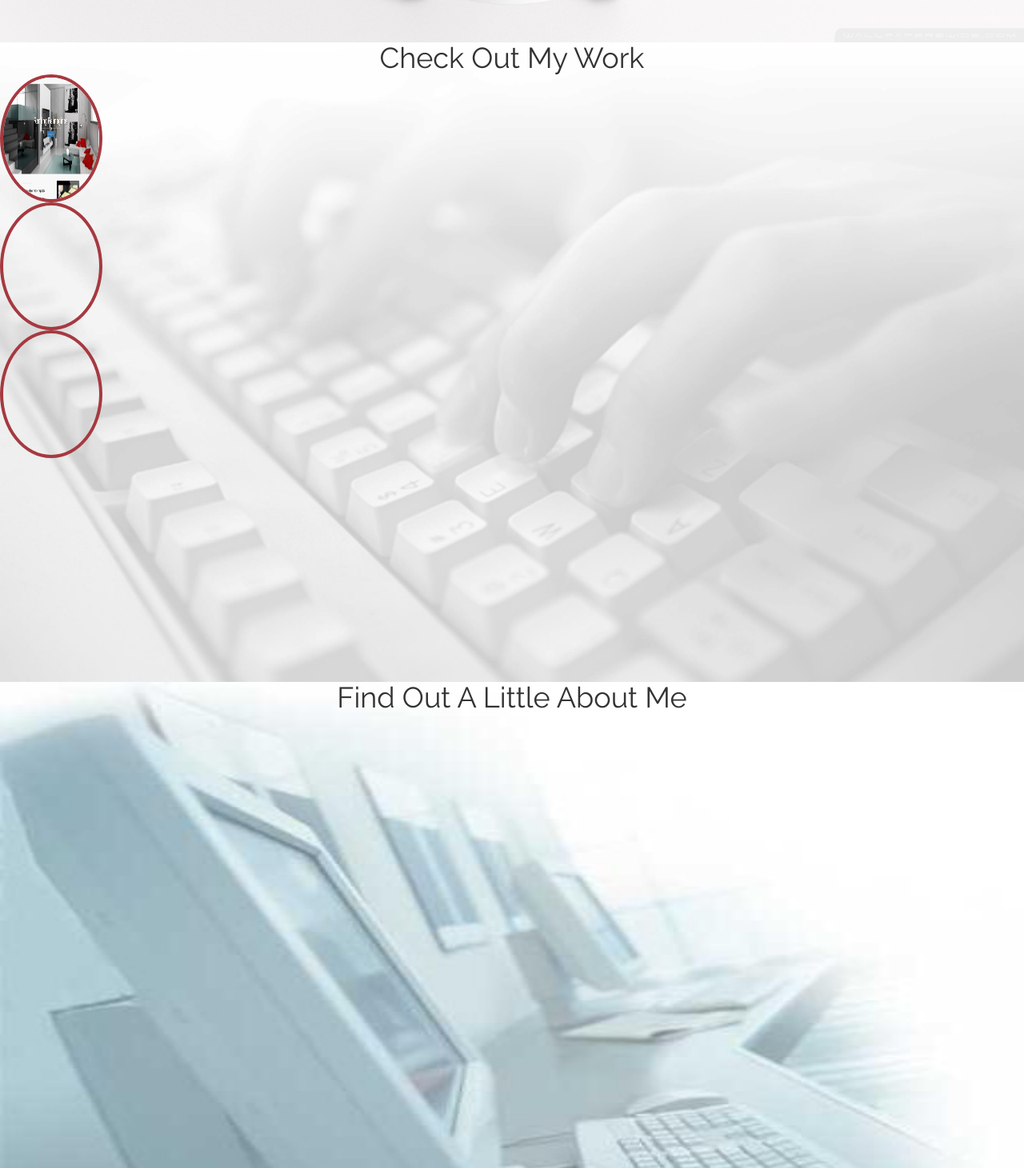
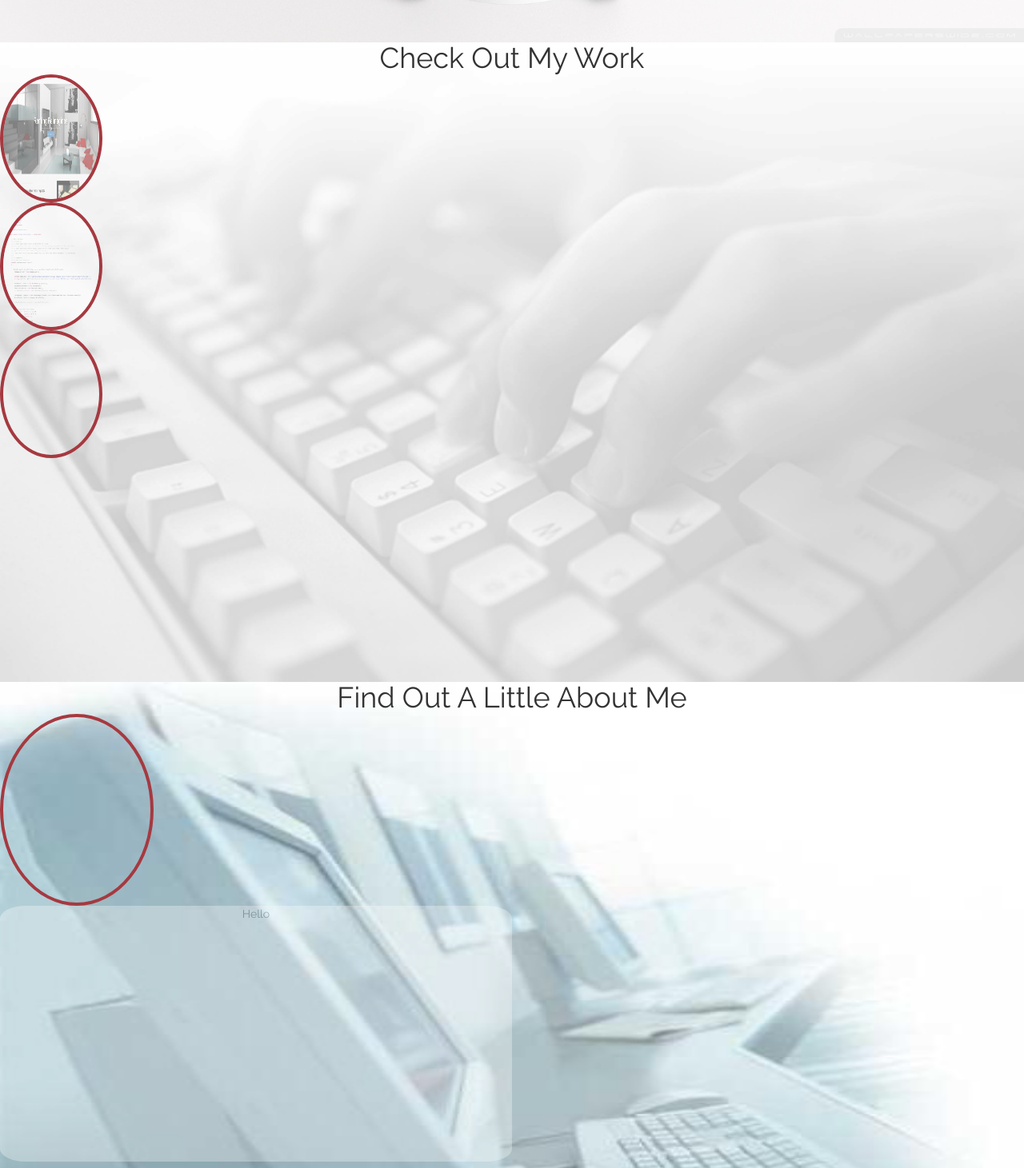
Before and after one commit to jedbrundidge/port, a plain HTML site: page client/views/index.html in a window 1280 px wide. Shown: the part 747-2208 px from the top of the page at 80% size. Drawn offline with nearby package versions, Linux system fonts and the light colour scheme; files that its build step writes are made by us from their sources.

Commit message:
At work.. Worked on contact page.. add animate.css added background to projects knabba div.

```diff
--- a/client/scss/sectionAbout.scss
+++ b/client/scss/sectionAbout.scss
@@ -1,5 +1,7 @@
 
 $aboutBG: '../images/computer-background.jpg';
+$circleBorder: solid #a63940 4px;
+
 
 #sectionAbout{
   height: 100%;
@@ -10,6 +12,21 @@ $aboutBG: '../images/computer-background.jpg';
   font-family: 'Raleway', sans-serif;
   position: relative;
 
+  #picture{
+    height: 30%;
+    width: 15%;
+    border: $circleBorder;
+    border-radius: 50%;
+  }
+
+  #contentArea{
+    height: 40%;
+    width: 50%;
+    background-color: white;
+    opacity: .3;
+    border-radius: 5%;
+  }
+
   h1{
     margin: 0;
   }
--- a/client/scss/sectionProjects.scss
+++ b/client/scss/sectionProjects.scss
@@ -21,6 +21,18 @@ $knabbaBG: '../images/projects/knabba/KnabbaMainScreen.png';
     width: 10%;
     border: $circleBorder;
     border-radius: 50%;
+
+      .knabbaBG{
+        opacity: .5;
+        height: 100%;
+        width: 100%;
+        border-radius: 50%;
+      }
+
+      .knabbaBG:hover{
+        opacity: 100;
+        cursor: pointer;
+      }
   }
 
   #carischApp{
@@ -28,6 +40,18 @@ $knabbaBG: '../images/projects/knabba/KnabbaMainScreen.png';
     width: 10%;
     border: $circleBorder;
     border-radius: 50%;
+
+    .appBG{
+      opacity: .5;
+      height: 100%;
+      width: 100%;
+      border-radius: 50%;
+    }
+
+    .appBG:hover{
+      opacity: 100;
+      cursor: pointer;
+    }
   }
 
   #curling{
@@ -36,10 +60,4 @@ $knabbaBG: '../images/projects/knabba/KnabbaMainScreen.png';
     border: $circleBorder;
     border-radius: 50%;
   }
-
-  img{
-    height: 100%;
-    width: 100%;
-    border-radius: 50%;
-  }
 }
--- a/client/views/index.html
+++ b/client/views/index.html
@@ -31,9 +31,9 @@
 
     <h1>Check Out My Work</h1>
 
-    <div id="knabba"><img src="../images/projects/knabba/KnabbaMainScreen.PNG"></div>
+    <div id="knabba"><img src="../images/projects/knabba/KnabbaMainScreen.PNG" id="knabbaBG" class="knabbaBG"></div>
 
-    <div id="carischApp"></div>
+    <div id="carischApp"><img src="../images/projects/carischApp/AppController1.PNG" id="appBG" class="appBG"></div>
 
     <div id="curling"></div>
 
@@ -43,6 +43,7 @@
     <h1>Find Out A Little About Me</h1>
 
     <div id="picture"></div>
+    <div id="contentArea">Hello</div>
 
 </section>
 
```
